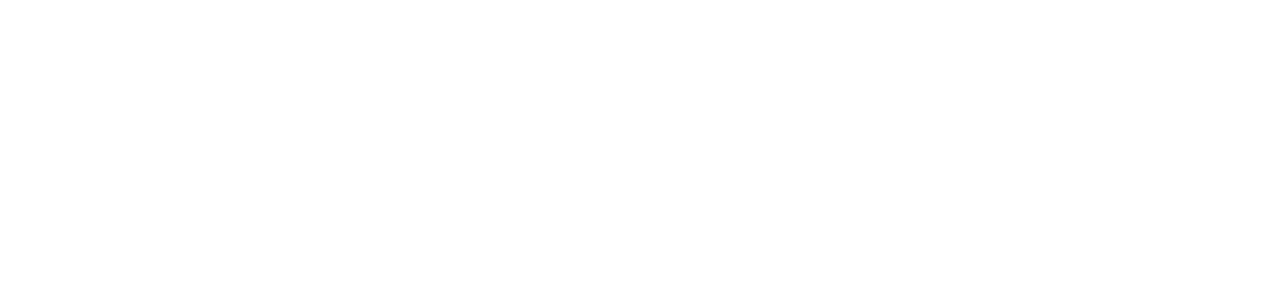
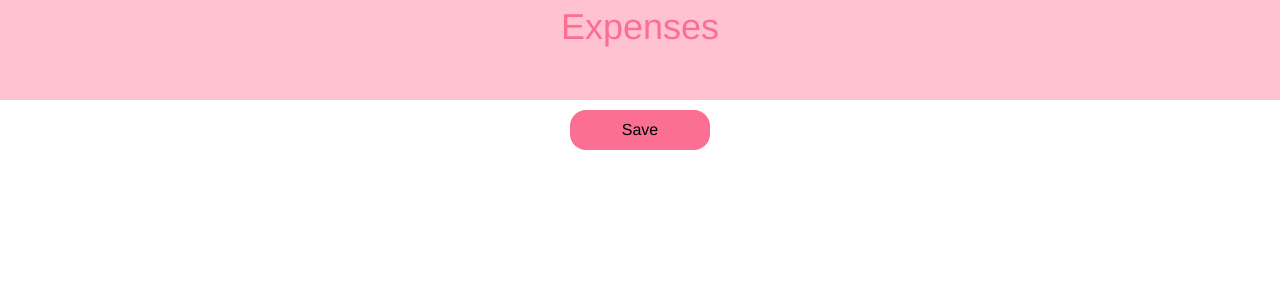
Before and after one commit to jadrejcicariana/Wedding-planner-frontend, a Vue app: page /expenses in a window 1280 px wide. Before the commit this address had no page. Shown: the top 300 px of the page. Built offline with nearby package versions, Linux system fonts and the light colour scheme.

Commit message:
add ExpensesView

```diff
--- a/src/router/index.js
+++ b/src/router/index.js
@@ -4,6 +4,7 @@
 import SignupView from '../views/SignupView.vue'
 import MyplanView from '../views/MyplanView.vue'
 import DetailsView from '../views/DetailsView.vue'
+import ExpensesView from '../views/ExpensesView.vue'
 
 const routes = [
   {
@@ -35,6 +36,12 @@
     name: 'details',
     component: DetailsView
   },
+
+  {
+    path: '/expenses',
+    name: 'expenses',
+    component: ExpensesView
+  },
 ]
 
 const router = createRouter({
--- /dev/null
+++ b/src/views/ExpensesView.vue
@@ -0,0 +1,29 @@
+<template>
+    <header>
+        <main-header :headerText="'Expenses'"></main-header>
+    </header>
+    <body>
+        <div class ="expenses">
+            <main-button :buttonText="'Save'" @click="$router.push('Myplan')" > </main-button>
+        </div>
+    </body>
+</template>
+
+<script>
+
+import MainHeader from '@/components/MainHeader.vue'
+import MainButton from '@/components/MainButton.vue'
+
+export default {
+    name: 'DetailsView',
+    components: {
+        MainHeader,
+        MainButton
+  },
+}
+
+</script>
+
+<style scoped>
+
+</style>
--- a/src/views/MyplanView.vue
+++ b/src/views/MyplanView.vue
@@ -24,7 +24,7 @@
           </p>
           <p class ="result"> Total 2900
           </p>
-          <main-button :buttonText="'Edit'" @click="$router.push('')" > </main-button>
+          <main-button :buttonText="'Edit'" @click="$router.push('Expenses')" > </main-button>
         </div>
         <div class ="guests">
           <p class ="title"> Guests
```
